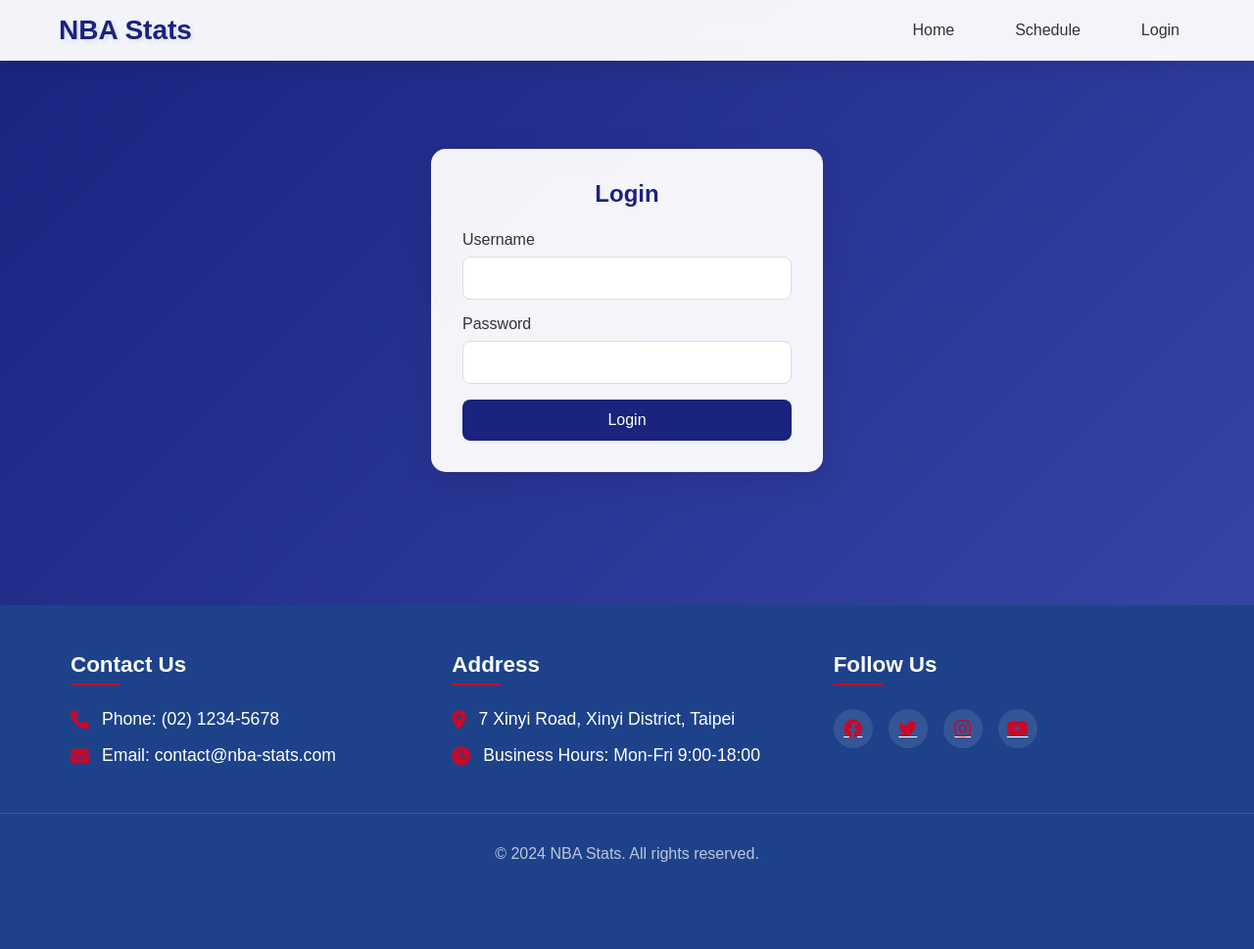
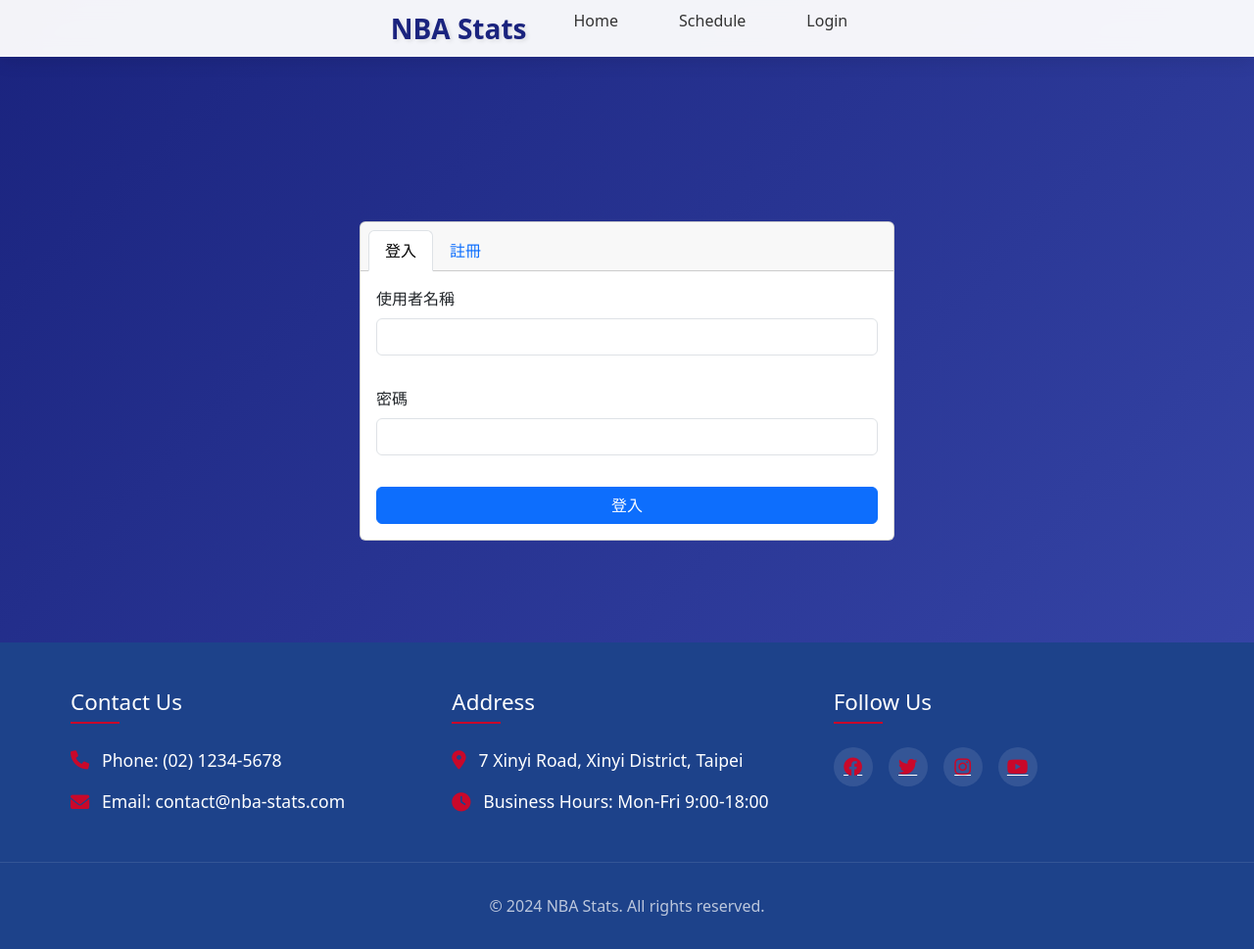
Before and after one commit to erich0526/final_web, a Django app: page /login/ in a window 1280 px wide. Shown: the whole page at 98% size. Before the commit the page ends 880 px from the top, so only its background shows below. Run offline with Django 5.2, Linux system fonts and the light colour scheme.

Commit message:
登入、註冊功能完成

```diff
--- a/NBA/templates/NBA/base.html
+++ b/NBA/templates/NBA/base.html
@@ -7,6 +7,7 @@
     {% load static %}
     <link rel="stylesheet" href="{% static 'NBA/css/style.css' %}">
     <link rel="stylesheet" href="https://cdnjs.cloudflare.com/ajax/libs/font-awesome/6.0.0/css/all.min.css">
+    <link rel="stylesheet" href="https://cdn.jsdelivr.net/npm/bootstrap@5.3.3/dist/css/bootstrap.min.css">
     {% block extra_css %}{% endblock %}
 </head>
 <body>
@@ -68,5 +69,6 @@
     </footer>
 
     {% block extra_js %}{% endblock %}
+    <script src="https://cdn.jsdelivr.net/npm/bootstrap@5.3.3/dist/js/bootstrap.bundle.min.js"></script>
 </body>
 </html>
--- a/NBA/templates/NBA/login.html
+++ b/NBA/templates/NBA/login.html
@@ -3,24 +3,71 @@
 {% block title %}Login - NBA Stats{% endblock %}
 
 {% block content %}
-<div class="login-container">
-    <h2>Login</h2>
-    <form method="post" class="login-form">
+<div class="container mt-5">
+    <div class="row justify-content-center">
+        <div class="col-md-6">
+            <div class="card">
+                <div class="card-header">
+                    <ul class="nav nav-tabs card-header-tabs" id="authTabs" role="tablist">
+                        <li class="nav-item" role="presentation">
+                            <button class="nav-link {% if not show_register %}active{% endif %}" id="login-tab" data-bs-toggle="tab" data-bs-target="#login" type="button" role="tab" aria-controls="login" aria-selected="{% if not show_register %}true{% else %}false{% endif %}">登入</button>
+                        </li>
+                        <li class="nav-item" role="presentation">
+                            <button class="nav-link {% if show_register %}active{% endif %}" id="register-tab" data-bs-toggle="tab" data-bs-target="#register" type="button" role="tab" aria-controls="register" aria-selected="{% if show_register %}true{% else %}false{% endif %}">註冊</button>
+                        </li>
+                    </ul>
+                </div>
+                <div class="card-body">
+                    <div class="tab-content" id="authTabsContent">
+                        <!-- 登入表單 -->
+                        <div class="tab-pane fade {% if not show_register %}show active{% endif %}" id="login" role="tabpanel" aria-labelledby="login-tab">
+                            <form method="post" action="{% url 'NBA:login' %}" class="login-form">
                                 {% csrf_token %}
-        <div class="form-group">
-            <label for="username">Username</label>
-            <input type="text" id="username" name="username" required>
+                                <div class="mb-3">
+                                    <label for="username" class="form-label">使用者名稱</label>
+                                    <input type="text" class="form-control" id="username" name="username" required>
                                 </div>
-        <div class="form-group">
-            <label for="password">Password</label>
-            <input type="password" id="password" name="password" required>
+                                <div class="mb-3">
+                                    <label for="password" class="form-label">密碼</label>
+                                    <input type="password" class="form-control" id="password" name="password" required>
                                 </div>
-        <button type="submit" class="login-button">Login</button>
+                                <button type="submit" class="btn btn-primary w-100">登入</button>
                             </form>
+                        </div>
+
+                        <!-- 註冊表單 -->
+                        <div class="tab-pane fade {% if show_register %}show active{% endif %}" id="register" role="tabpanel" aria-labelledby="register-tab">
+                            <form method="post" action="{% url 'NBA:register' %}" class="register-form">
+                                {% csrf_token %}
+                                <div class="mb-3">
+                                    <label for="reg_username" class="form-label">使用者名稱</label>
+                                    <input type="text" class="form-control" id="reg_username" name="username" required>
+                                </div>
+                                <div class="mb-3">
+                                    <label for="reg_email" class="form-label">電子郵件</label>
+                                    <input type="email" class="form-control" id="reg_email" name="email" required>
+                                </div>
+                                <div class="mb-3">
+                                    <label for="reg_password1" class="form-label">密碼</label>
+                                    <input type="password" class="form-control" id="reg_password1" name="password1" required>
+                                </div>
+                                <div class="mb-3">
+                                    <label for="reg_password2" class="form-label">確認密碼</label>
+                                    <input type="password" class="form-control" id="reg_password2" name="password2" required>
+                                </div>
+                                <button type="submit" class="btn btn-success w-100">註冊</button>
+                            </form>
+                        </div>
+                    </div>
+                </div>
+            </div>
+
             {% if error_message %}
-    <div class="error-message">
+            <div class="alert alert-danger mt-3">
                 {{ error_message }}
             </div>
             {% endif %}
         </div>
+    </div>
+</div>
 {% endblock %}
--- a/NBA/urls.py
+++ b/NBA/urls.py
@@ -17,4 +17,5 @@ urlpatterns = [
         next_page='NBA:home'
     ), name='login'),
     path('logout/', auth_views.LogoutView.as_view(next_page='NBA:home'), name='logout'),
+    path('register/', views.register_view, name='register'),
 ]
```
Also changed, not shown: NBA/views.py (+31 -0 lines). Lines whose indentation alone changed are shown as unchanged.
